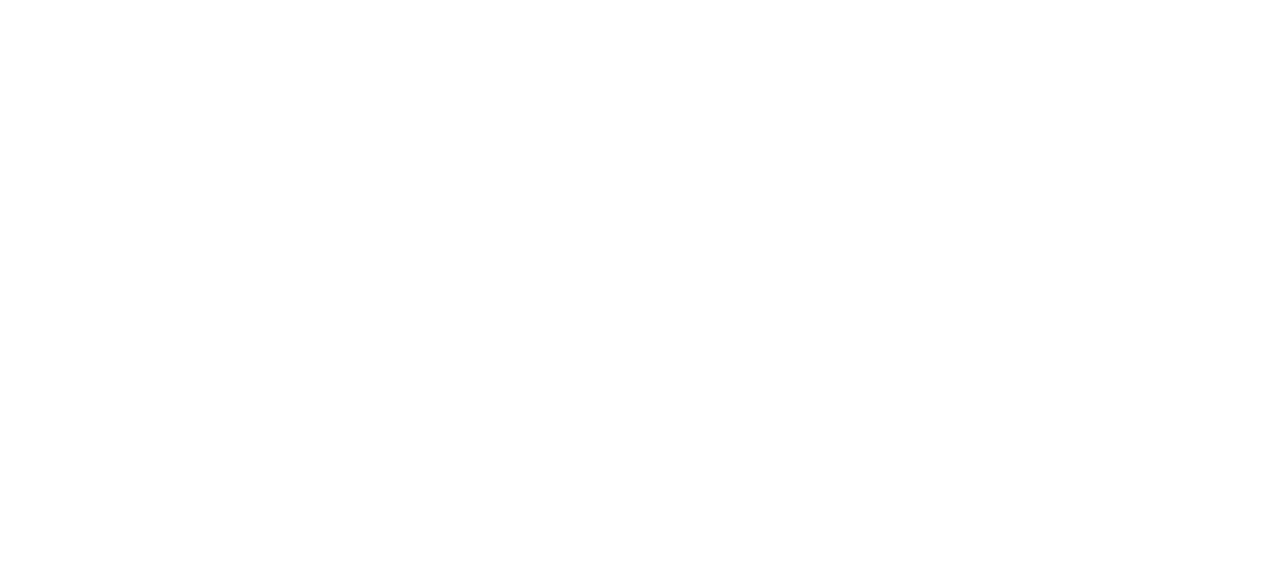
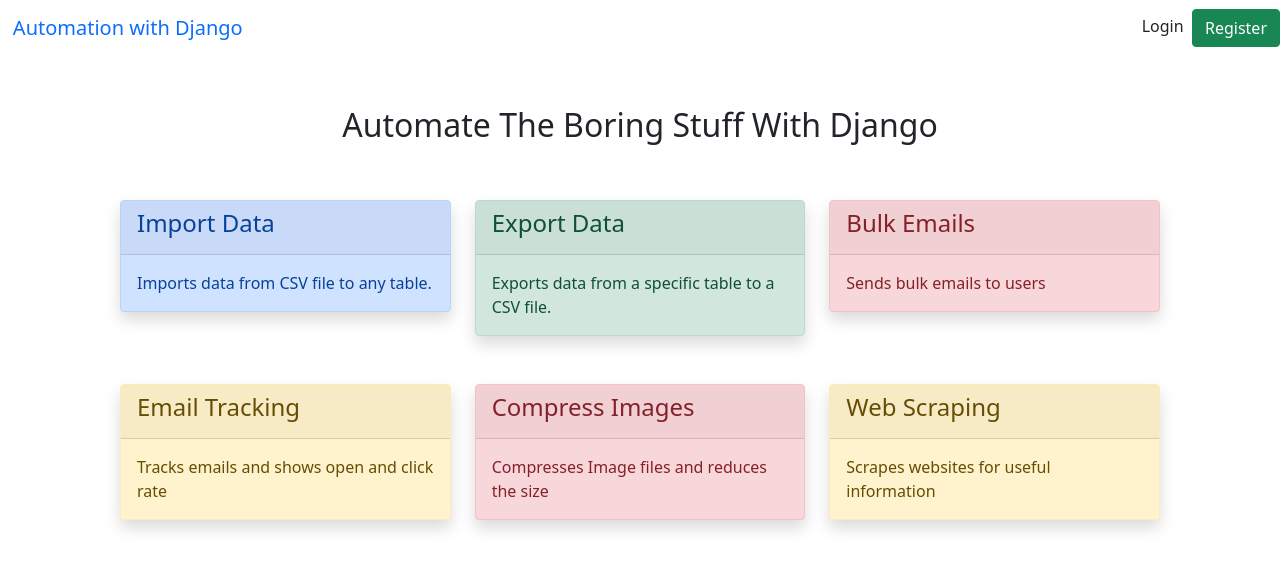
Before and after one commit to mahammadmurad/automation, a Django app: page / in a window 1280 px wide. Before the commit the part shown is empty. Shown: the top 570 px of the page. Run offline with Django 5.2, Linux system fonts and the light colour scheme; parts of the project's set-up code (start-up, migrations or seed data) failed here and were passed over.

Commit message:
Automation Tools Front-end

```diff
--- a/exported_Student_data_2024-04-08.csv
+++ /dev/null
@@ -1 +0,0 @@
-id,roll_no,name,age
--- /dev/null
+++ b/templates/base.html
@@ -0,0 +1,41 @@
+{% load static %}
+
+<!DOCTYPE html>
+<html lang="en">
+
+<head>
+    <meta charset="UTF-8">
+    <meta name="viewport" content="width=device-width, initial-scale=1.0">
+    <title>Automation with Django</title>
+    <link href="https://cdn.jsdelivr.net/npm/bootstrap@5.0.2/dist/css/bootstrap.min.css" rel="stylesheet">
+    <script src="https://cdn.jsdelivr.net/npm/bootstrap@5.0.2/dist/js/bootstrap.bundle.min.js"></script>
+    <script src="{% static 'js/custom.js' %}"></script>
+    <style>
+        .form-group {
+            padding: 15px !important;
+        }
+
+        .home-info {
+            position: absolute;
+            top: 50%;
+            left: 50%;
+            transform: translate(-50%, -50%);
+            padding: 20px;
+        }
+    </style>
+</head>
+<body>
+    <nav class="navbar bg-body-tertiary">
+        <div class="container">
+            <a class="navbar-brand" href="{% url 'home'%}">Automation with Django</a>
+        </div>
+        <div>
+            <a href="" class="float-right text-decoration-none text-dark">Login</a>
+            &nbsp;<a href="" class="float-right btn btn-success">Register</a>
+        </div>
+    </nav>
+    {% block content %}
+
+    {% endblock content %}
+</body>
+</html>
--- a/templates/home.html
+++ b/templates/home.html
@@ -0,0 +1,94 @@
+
+{% extends 'base.html' %}
+
+{% block content %}
+    <div class="container" style="padding: 50px;">
+        <h2 class="text-center">Automate The Boring Stuff With Django</h2>
+        <div class="row pt-5">
+            <!-- Import data -->
+            <div class="col-md-4">
+                <a href="{% url 'import_data' %}" class="text-decoration-none text-dark">
+                    <div class="card alert-primary shadow">
+                        <div class="card-header">
+                            <h4>Import Data</h4>
+                        </div>
+                        <div class="card-body">
+                            <p class="card-text">Imports data from CSV file to any table.</p>
+                        </div>
+                    </div>
+                </a>
+            </div>
+            <!-- Export Data -->
+            <div class="col-md-4">
+                <a href="{% url 'export_data' %}" class="text-decoration-none text-dark">
+                    <div class="card alert-success shadow">
+                        <div class="card-header">
+                            <h4>Export Data</h4>
+                        </div>
+                        <div class="card-body">
+                            <p class="card-text">Exports data from a specific table to a CSV file.</p>
+                        </div>
+                    </div>
+                </a>
+            </div>
+
+            <!-- Bulk Emails -->
+            <div class="col-md-4">
+                <a href="#" class="text-decoration-none text-dark">
+                    <div class="card alert-danger shadow">
+                        <div class="card-header">
+                            <h4>Bulk Emails</h4>
+                        </div>
+                        <div class="card-body">
+                            <p class="card-text">Sends bulk emails to users</p>
+                        </div>
+                    </div>
+                </a>
+            </div>
+        </div>
+
+        <div class="row pt-5">
+            <!-- Email Tracking -->
+            <div class="col-md-4">
+                <a href="#" class="text-decoration-none text-dark">
+                    <div class="card alert-warning shadow">
+                        <div class="card-header">
+                            <h4>Email Tracking</h4>
+                        </div>
+                        <div class="card-body">
+                            <p class="card-text">Tracks emails and shows open and click rate</p>
+                        </div>
+                    </div>
+                </a>
+            </div>
+
+            <!-- Compress Images -->
+            <div class="col-md-4">
+                <a href="#" class="text-decoration-none text-dark">
+                    <div class="card alert-danger shadow">
+                        <div class="card-header">
+                            <h4>Compress Images</h4>
+                        </div>
+                        <div class="card-body">
+                            <p class="card-text">Compresses Image files and reduces the size</p>
+                        </div>
+                    </div>
+                </a>
+            </div>
+
+            <!-- Web Scraping -->
+            <div class="col-md-4">
+                <a href="#" class="text-decoration-none text-dark">
+                    <div class="card alert-warning shadow">
+                        <div class="card-header">
+                            <h4>Web Scraping</h4>
+                        </div>
+                        <div class="card-body">
+                            <p class="card-text">Scrapes websites for useful information</p>
+                        </div>
+                    </div>
+                </a>
+            </div>
+        </div>
+    </div>
+{% endblock content %}
```
Also changed, not shown: templates/dataentry/exportdata.html (+7 -22 lines), templates/dataentry/importdata.html (+10 -20 lines).
